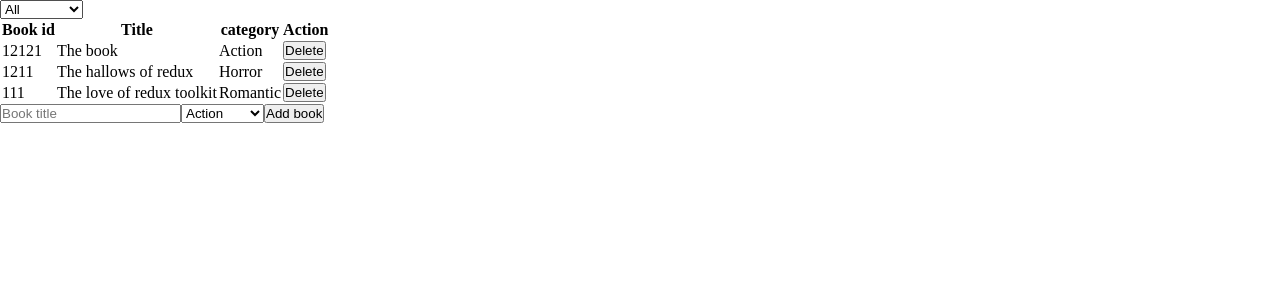
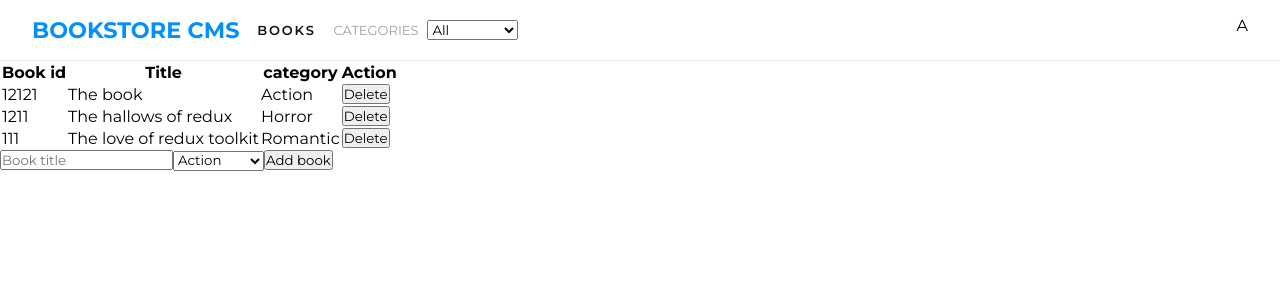
Before and after one commit to iam-Akshat/bookstore-CMS, a React (Create React App) app: page / in a window 1280 px wide. Shown: the top 300 px of the page. Built offline with nearby package versions, Linux system fonts and the light colour scheme.

Commit message:
style header

```diff
--- a/src/components/App.css
+++ b/src/components/App.css
@@ -1,5 +1,44 @@
+@import url('https://fonts.googleapis.com/css2?family=Montserrat:wght@400;600;700&display=swap');
+
 * {
   margin: 0;
   padding: 0;
   box-sizing: border-box;
+  font-family: 'Montserrat', serif;
 }
+
+.book_list_wrapper header {
+  display: flex;
+  padding: 1rem 2rem;
+  justify-content: space-between;
+  border-bottom: #e8e8e8 1px solid;
+}
+
+.book_list_wrapper header .left {
+  display: flex;
+  width: 40%;
+  justify-content: space-between;
+  align-items: center;
+}
+
+header .logo {
+  font-size: 1.4rem;
+  font-weight: bold;
+  color: #0290ff;
+}
+
+header .books {
+  color: #121212;
+  letter-spacing: 1.9px;
+  font-size: 13px;
+  font-weight: 600;
+}
+
+header .category {
+  color: #a0a0a0;
+  font-size: 13px;
+  display: flex;
+  align-items: center;
+  width: 38%;
+  justify-content: space-between;
+}
--- a/src/containers/BookList.jsx
+++ b/src/containers/BookList.jsx
@@ -31,8 +31,22 @@ const BookList = () => {
     />
   ));
   return (
-    <div className="book_list">
-      <CategoryFilter currentFilter={filter} handleFilterChange={handleFilterChange} />
+    <div className="book_list_wrapper">
+      <header>
+        <div className="left">
+          <div className="logo">BOOKSTORE CMS</div>
+          <div className="books">BOOKS</div>
+          <div className="category">
+            CATEGORIES
+            <CategoryFilter currentFilter={filter} handleFilterChange={handleFilterChange} />
+          </div>
+        </div>
+
+        <div className="fake_user">
+          A
+        </div>
+      </header>
+
       <table>
         <thead>
           <tr>
```
